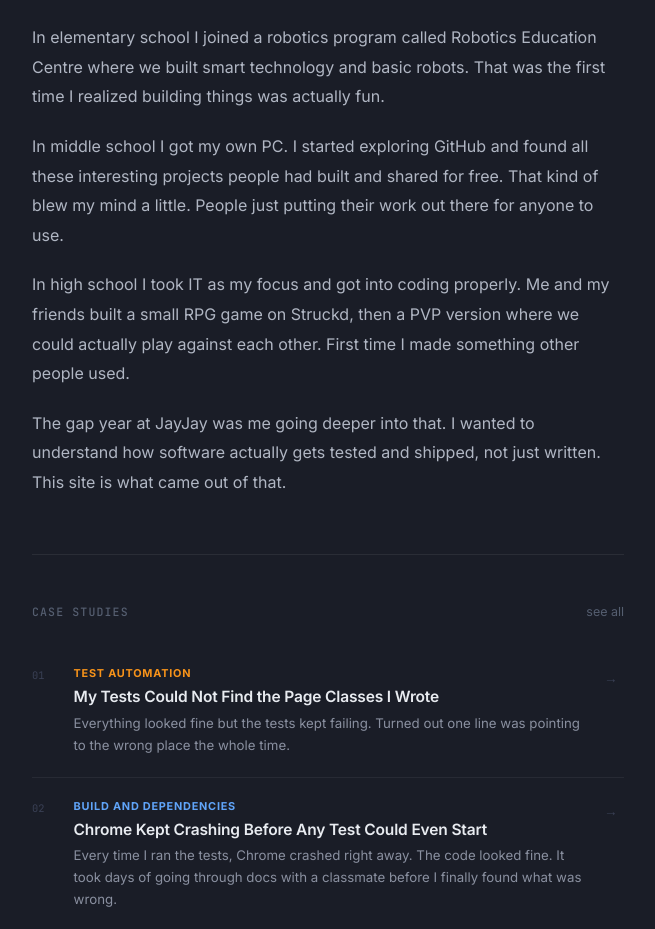
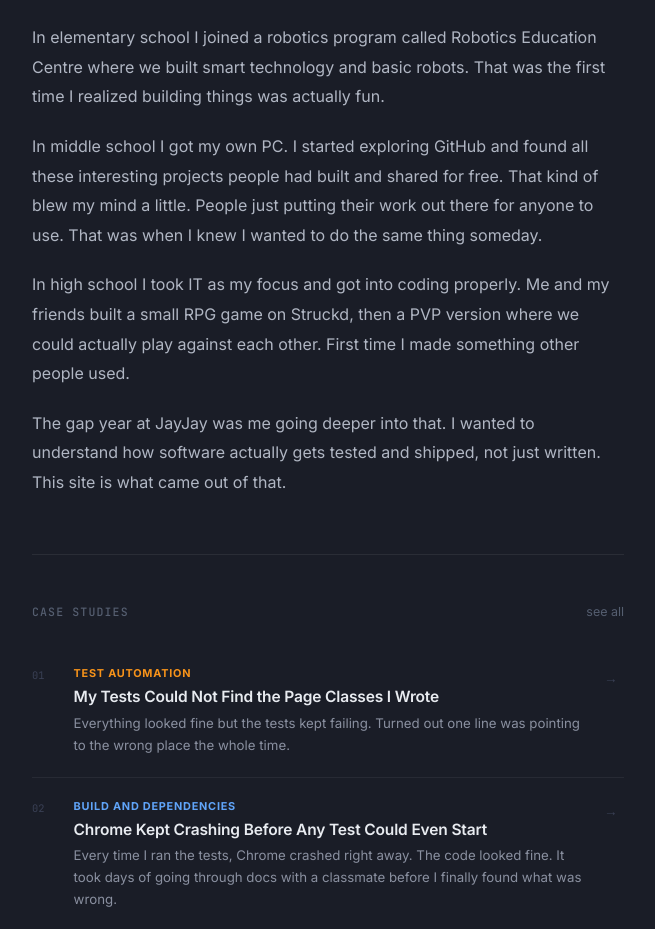
Before and after one commit to bryan-nathan-c/portfolio-project, a React (Vite) app: page / in a window 1280 px wide. Shown: the part 1247-2176 px from the top of the page, without its empty margins (312-967 px from the left). Built offline with nearby package versions, Linux system fonts and the light colour scheme.

Commit message:
add wanting to share projects on GitHub

```diff
--- a/src/pages/Home.tsx
+++ b/src/pages/Home.tsx
@@ -79,7 +79,8 @@ export default function Home() {
           <p className="about-text">
             In middle school I got my own PC. I started exploring GitHub and found all these
             interesting projects people had built and shared for free. That kind of blew my mind
-            a little. People just putting their work out there for anyone to use.
+            a little. People just putting their work out there for anyone to use. That was when
+            I knew I wanted to do the same thing someday.
           </p>
           <p className="about-text">
             In high school I took IT as my focus and got into coding properly.
```
